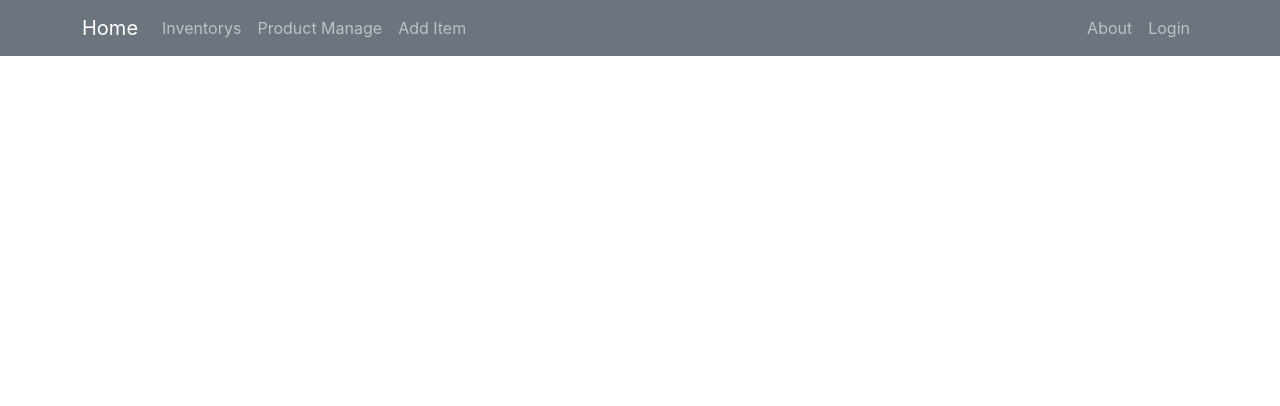
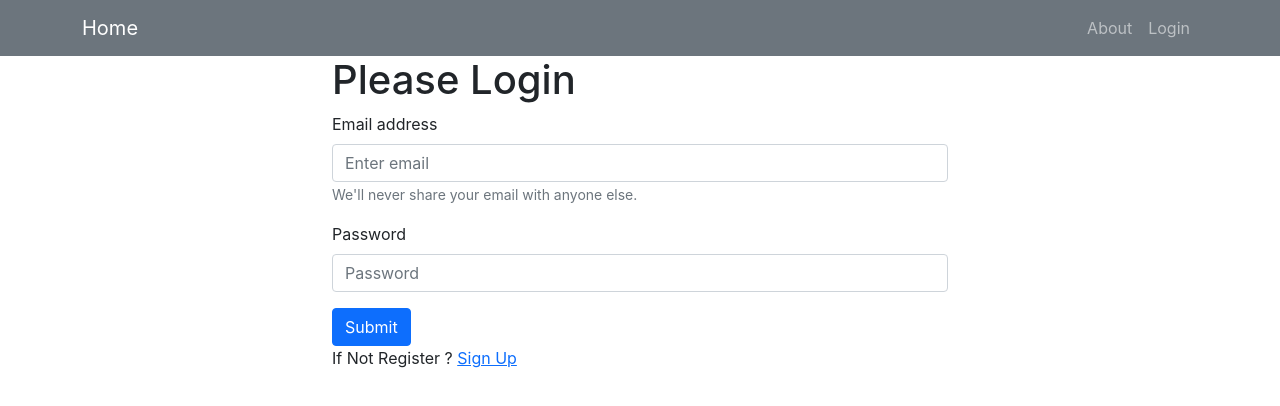
Before and after one commit to abdurrazzakhera/gadget_mart_wereHouse_clint, a React (Create React App) app: page /login in a window 1280 px wide. Shown: the top 406 px of the page. Built offline with nearby package versions, Linux system fonts and the light colour scheme; no server answers.

Commit message:
require auth / protected page add

```diff
--- a/package.json
+++ b/package.json
@@ -7,11 +7,14 @@
     "@testing-library/react": "^13.2.0",
     "@testing-library/user-event": "^13.5.0",
     "bootstrap": "^5.1.3",
+    "firebase": "^9.8.0",
     "react": "^18.1.0",
     "react-bootstrap": "^2.3.1",
     "react-dom": "^18.1.0",
+    "react-firebase-hooks": "^5.0.3",
     "react-router-dom": "^6.3.0",
     "react-scripts": "5.0.1",
+    "react-toastify": "^9.0.1",
     "web-vitals": "^2.1.4"
   },
   "scripts": {
--- a/src/App.js
+++ b/src/App.js
@@ -7,6 +7,11 @@
 import AddItems from "./Pages/Home/Additems/AddItems";
 import UpdateInventorys from "./Pages/Home/UpdateInventorys/UpdateInventorys";
 import ManageProduct from "./Pages/Home/ManageProduct/ManageProduct";
+import Login from "./Pages/Home/Login/Login/Login";
+import SingUp from "./Pages/Home/Login/SingUp/SingUp";
+import { ToastContainer } from "react-toastify";
+import "react-toastify/dist/ReactToastify.css";
+import RequireAuth from "./Pages/Home/Login/RequirAuth/RequirAuth";
 
 function App() {
   return (
@@ -17,14 +22,21 @@
         <Route path='/home' element={<Home></Home>}></Route>
         <Route
           path='/updateInventory'
-          element={<UpdateInventorys></UpdateInventorys>}
+          element={
+            <RequireAuth>
+              <UpdateInventorys></UpdateInventorys>
+            </RequireAuth>
+          }
         ></Route>
         <Route
           path='/manageProduct'
           element={<ManageProduct></ManageProduct>}
         ></Route>
         <Route path='/additems' element={<AddItems></AddItems>}></Route>
+        <Route path='/login' element={<Login></Login>}></Route>
+        <Route path='/singup' element={<SingUp></SingUp>}></Route>
       </Routes>
+      <ToastContainer />
     </div>
   );
 }
--- a/src/Pages/Home/Additems/AddItems.js
+++ b/src/Pages/Home/Additems/AddItems.js
@@ -1,17 +1,29 @@
 import React from "react";
 import { Button, Col, Form, Row } from "react-bootstrap";
+import { useAuthState } from "react-firebase-hooks/auth";
+import auth from "../../../firebase.init";
 
 const AddItems = () => {
+  const [user] = useAuthState(auth);
   const handelProduct = (event) => {
     event.preventDefault();
+    const { email } = user;
     const name = event.target.name.value;
     const description = event.target.dec.value;
     const price = event.target.price.value;
     const supplier = event.target.suplier.value;
     const img = event.target.img.value;
     const quantity = event.target.quantity.value;
-    const newAddProduct = { name, description, price, supplier, img, quantity };
-    console.log(newAddProduct);
+    const newAddProduct = {
+      name,
+      description,
+      price,
+      supplier,
+      img,
+      quantity,
+      email,
+    };
+    console.log(email);
     fetch("http://localhost:5000/items", {
       method: "POST", // or 'PUT'
       headers: {
--- /dev/null
+++ b/src/Pages/Home/Login/Login/Login.js
@@ -0,0 +1,72 @@
+import React, { useRef } from "react";
+import { Button, Form } from "react-bootstrap";
+import auth from "../../../../firebase.init";
+import { useSignInWithEmailAndPassword } from "react-firebase-hooks/auth";
+import { Link, useLocation, useNavigate } from "react-router-dom";
+import { toast } from "react-toastify";
+
+const Login = () => {
+  const emailRef = useRef("");
+  const passwordRef = useRef("");
+  const navigate = useNavigate();
+  let location = useLocation();
+  let from = location.state?.from?.pathname || "/";
+
+  // firebase hoook auth
+  const [signInWithEmailAndPassword, user, loading, error] =
+    useSignInWithEmailAndPassword(auth);
+
+  //Login handel function
+  const handelLogin = (event) => {
+    event.preventDefault();
+    const email = emailRef.current.value;
+    const password = passwordRef.current.value;
+    signInWithEmailAndPassword(email, password);
+  };
+
+  let errorElementEmail;
+  if (error) {
+    errorElementEmail = <p className='text-danger'>Error : {error?.message}</p>;
+  }
+  if (user) {
+    navigate(from, { replace: true });
+  }
+  return (
+    <div className='container w-50 mx-auto'>
+      <h1>Please Login</h1>
+      <Form onSubmit={handelLogin}>
+        <Form.Group className='mb-3' controlId='formBasicEmail'>
+          <Form.Label>Email address</Form.Label>
+          <Form.Control
+            ref={emailRef}
+            type='email'
+            placeholder='Enter email'
+            required
+          />
+          <Form.Text className='text-muted'>
+            We'll never share your email with anyone else.
+          </Form.Text>
+        </Form.Group>
+
+        <Form.Group className='mb-3' controlId='formBasicPassword'>
+          <Form.Label>Password</Form.Label>
+          <Form.Control
+            ref={passwordRef}
+            type='password'
+            placeholder='Password'
+            required
+          />
+        </Form.Group>
+        {errorElementEmail}
+        <Button variant='primary' type='submit'>
+          Submit
+        </Button>
+      </Form>
+      <p>
+        If Not Register ? <Link to='/singup'>Sign Up</Link>
+      </p>
+    </div>
+  );
+};
+
+export default Login;
--- /dev/null
+++ b/src/Pages/Home/Login/RequirAuth/RequirAuth.js
@@ -0,0 +1,24 @@
+import { useAuthState } from "react-firebase-hooks/auth";
+import { Navigate, useLocation } from "react-router-dom";
+import auth from "../../../../firebase.init";
+import Loading from "../../../Shared/Loading/Loading";
+
+function RequireAuth({ children }) {
+  const [user, loading, error] = useAuthState(auth);
+  let location = useLocation();
+  if (loading) {
+    return <Loading></Loading>;
+  }
+
+  if (!user) {
+    // Redirect them to the /login page, but save the current location they were
+    // trying to go to when they were redirected. This allows us to send them
+    // along to that page after they login, which is a nicer user experience
+    // than dropping them off on the home page.
+    return <Navigate to='/login' state={{ from: location }} replace />;
+  }
+
+  return children;
+}
+
+export default RequireAuth;
--- /dev/null
+++ b/src/Pages/Home/Login/SingUp/SingUp.js
@@ -0,0 +1,65 @@
+import React, { useRef } from "react";
+import { Button, Form } from "react-bootstrap";
+import auth from "../../../../firebase.init";
+import { useCreateUserWithEmailAndPassword } from "react-firebase-hooks/auth";
+import { useNavigate } from "react-router-dom";
+
+const SingUp = () => {
+  const emailRef = useRef("");
+  const passwordRef = useRef("");
+  const navigate = useNavigate();
+
+  // firebase hoook auth
+  const [createUserWithEmailAndPassword, user, loading, error] =
+    useCreateUserWithEmailAndPassword(auth);
+
+  //Login handel function
+  const handelLogin = (event) => {
+    event.preventDefault();
+    const email = emailRef.current.value;
+    const password = passwordRef.current.value;
+    createUserWithEmailAndPassword(email, password);
+  };
+  let errorElementEmail;
+  if (error) {
+    errorElementEmail = <p className='text-danger'>Error : {error?.message}</p>;
+  }
+  if (user) {
+    navigate("/");
+  }
+  return (
+    <div className='container w-50 mx-auto'>
+      <h1>Please Sign Up</h1>
+      <Form onSubmit={handelLogin}>
+        <Form.Group className='mb-3' controlId='formBasicEmail'>
+          <Form.Label>Email address</Form.Label>
+          <Form.Control
+            ref={emailRef}
+            type='email'
+            placeholder='Enter email'
+            required
+          />
+          <Form.Text className='text-muted'>
+            We'll never share your email with anyone else.
+          </Form.Text>
+        </Form.Group>
+
+        <Form.Group className='mb-3' controlId='formBasicPassword'>
+          <Form.Label>Password</Form.Label>
+          <Form.Control
+            ref={passwordRef}
+            type='password'
+            placeholder='Password'
+            required
+          />
+        </Form.Group>
+        {errorElementEmail}
+        <Button variant='primary' type='submit'>
+          Submit
+        </Button>
+      </Form>
+    </div>
+  );
+};
+
+export default SingUp;
--- a/src/Pages/Shared/Header/Header.js
+++ b/src/Pages/Shared/Header/Header.js
@@ -1,8 +1,16 @@
+import { signOut } from "firebase/auth";
 import React from "react";
-import { Container, Nav, Navbar } from "react-bootstrap";
+import { Button, Container, Nav, Navbar } from "react-bootstrap";
+import { useAuthState } from "react-firebase-hooks/auth";
 import { Link } from "react-router-dom";
+import auth from "../../../firebase.init";
 
 const Header = () => {
+  const [user] = useAuthState(auth);
+
+  const handelSingOut = () => {
+    signOut(auth);
+  };
   return (
     <Navbar
       collapseOnSelect
@@ -18,6 +26,8 @@
         <Navbar.Toggle aria-controls='responsive-navbar-nav' />
         <Navbar.Collapse id='responsive-navbar-nav'>
           <Nav className='me-auto'>
+            {user && (
+              <>
                 <Nav.Link as={Link} to='/updateInventory'>
                   Inventorys
                 </Nav.Link>
@@ -27,12 +37,18 @@
                 <Nav.Link as={Link} to='/additems'>
                   Add Item
                 </Nav.Link>
+              </>
+            )}
           </Nav>
           <Nav>
             <Nav.Link href='#deets'>About</Nav.Link>
-            <Nav.Link eventKey={2} href='#memes'>
+            {user ? (
+              <Button onClick={handelSingOut}>Sing Out</Button>
+            ) : (
+              <Nav.Link as={Link} to='/login'>
                 Login
               </Nav.Link>
+            )}
           </Nav>
         </Navbar.Collapse>
       </Container>
--- /dev/null
+++ b/src/Pages/Shared/Loading/Loading.js
@@ -0,0 +1,15 @@
+import React from "react";
+import { Spinner } from "react-bootstrap";
+
+const Loading = () => {
+  return (
+    <div
+      style={{ height: "300px" }}
+      className='w-100 d-flex justify-content-center align-items-center'
+    >
+      <Spinner animation='border' variant='primary' />
+    </div>
+  );
+};
+
+export default Loading;
--- /dev/null
+++ b/src/firebase.init.js
@@ -0,0 +1,22 @@
+// Import the functions you need from the SDKs you need
+import { initializeApp } from "firebase/app";
+import { getAuth } from "firebase/auth";
+// TODO: Add SDKs for Firebase products that you want to use
+// https://firebase.google.com/docs/web/setup#available-libraries
+
+// Your web app's Firebase configuration
+const firebaseConfig = {
+  apiKey: "AIzaSyC9fsWRaC8SJF6o7jsRtXaD5ybZljhuF5w",
+  authDomain: "werehouse-11.firebaseapp.com",
+  projectId: "werehouse-11",
+  storageBucket: "werehouse-11.appspot.com",
+  messagingSenderId: "107485824785",
+  appId: "1:107485824785:web:f9f5915fd6c453ca06aeb0",
+};
+
+// Initialize Firebase
+const app = initializeApp(firebaseConfig);
+
+const auth = getAuth(app);
+
+export default auth;
```
Also changed, not shown: src/Pages/Home/UpdateInventorys/UpdateInventorys.js (+4 -8 lines), 1 other file (tests, documents, lock files or other folders). Lines whose indentation alone changed are shown as unchanged.
